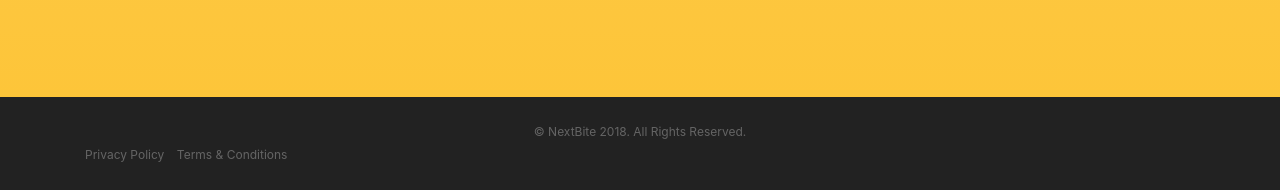
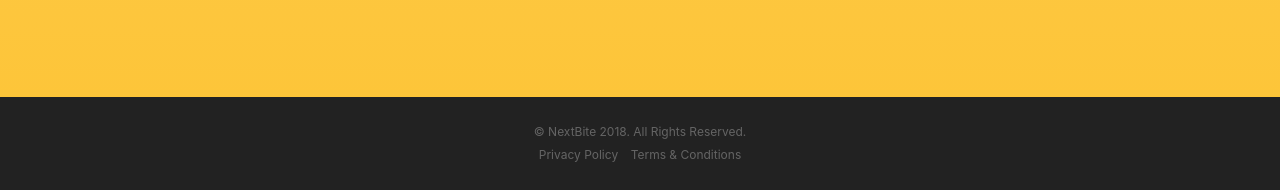
Before and after one commit to NextBite/NextBite.github.io, a website with bundled scripts: page index.html in a window 1280 px wide. Shown: the part 4388-4578 px from the top of the page. Built offline with nearby package versions, Linux system fonts and the light colour scheme; a web font is replaced by a local one.

Commit message:
add terms and conditions

```diff
--- a/index.html
+++ b/index.html
@@ -263,12 +263,12 @@
   <footer>
     <div class="container">
       <p>&copy; NextBite 2018. All Rights Reserved.</p>
-      <ul class="list-inline">
+      <ul class="list-inline" style="text-align: center !important">
         <li class="list-inline-item">
           <a href="./privacy.html">Privacy Policy</a>
         </li>
         <li class="list-inline-item">
-          <a href="#">Terms &amp; Conditions</a>
+          <a href="https://app.termly.io/document/terms-of-use-for-website/2a23e92a-143a-47a7-b90f-fe5b8a5579bd">Terms &amp; Conditions</a>
         </li>
       </ul>
     </div>
```
Also changed, not shown: privacy.html (+1 -1 lines).
